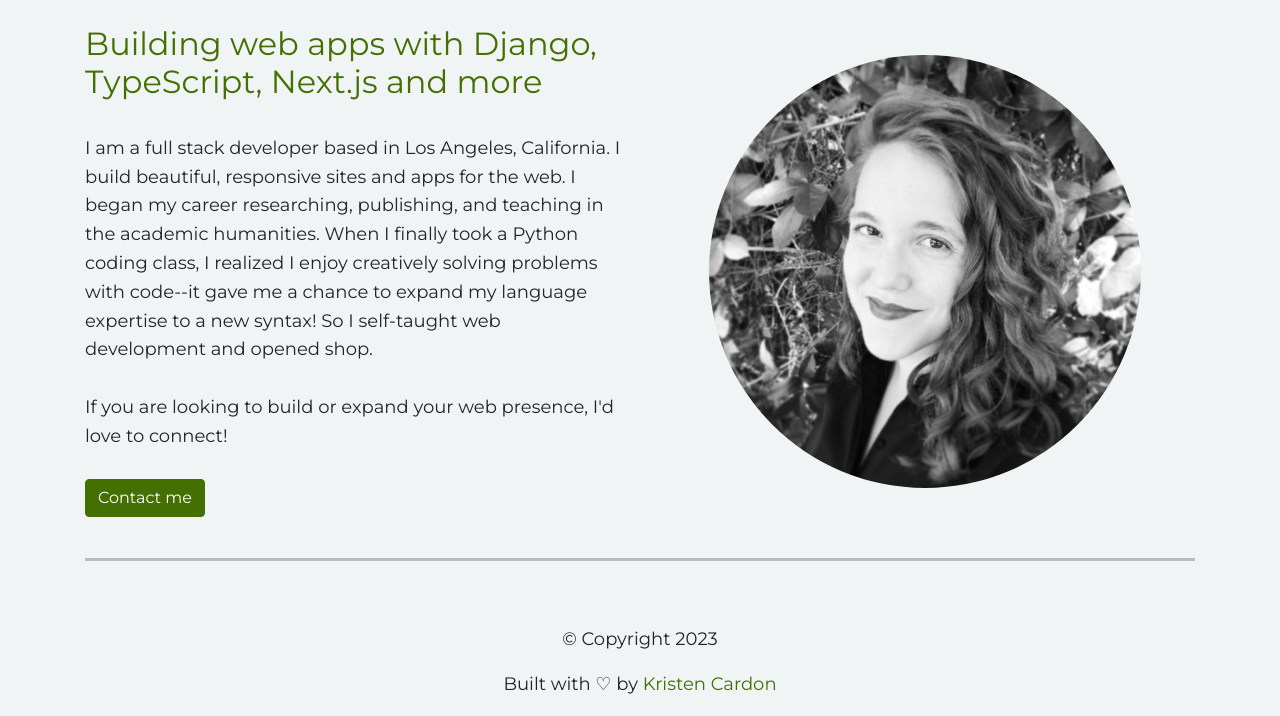
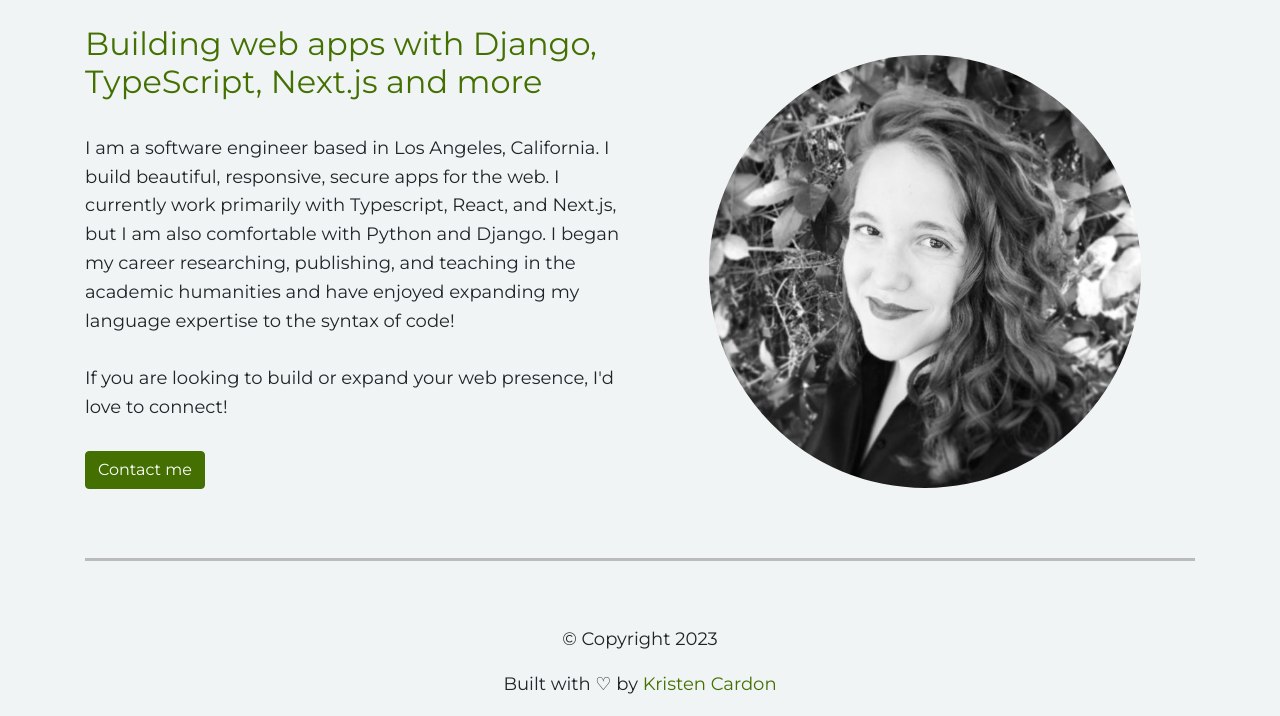
Before and after one commit to k-cardon/final_portfolio, a Django app: page / in a window 1280 px wide. Shown: the part 914-1630 px from the top of the page. Run offline with Django 4.2, Linux system fonts and the light colour scheme; some libraries are stand-ins or nearby versions.

Commit message:
Update home.html

```diff
--- a/pages/templates/pages/home.html
+++ b/pages/templates/pages/home.html
@@ -23,10 +23,9 @@
       <div class="col-12 col-lg-6">
         <br>
         <h2 class="display-5">Building web apps with Django, TypeScript, Next.js and more</h2><br>
-        <p id="bio">I am a full stack developer based in Los Angeles, California. I build beautiful, responsive
-          sites and apps for the web. I began my career researching, publishing, and teaching in the academic humanities.
-          When I finally took a Python coding class, I realized I enjoy creatively solving problems with code--it gave me
-          a chance to expand my language expertise to a new syntax! So I self-taught web development and opened shop.
+        <p id="bio">I am a software engineer based in Los Angeles, California. I build beautiful, responsive, secure
+          apps for the web. I currently work primarily with Typescript, React, and Next.js, but I am also comfortable with Python
+         and Django. I began my career researching, publishing, and teaching in the academic humanities and have enjoyed expanding my language expertise to the syntax of code!
           <br><br>If you are looking to build or expand your web presence, I'd love to connect!<br><br>
           <a href="/contact/" class="btn btn-primary" id="button">Contact me</a>
         </p>
```
